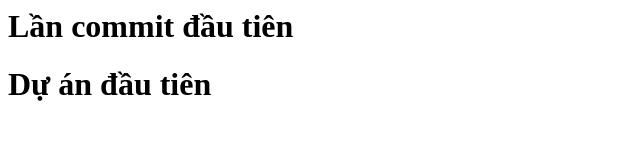
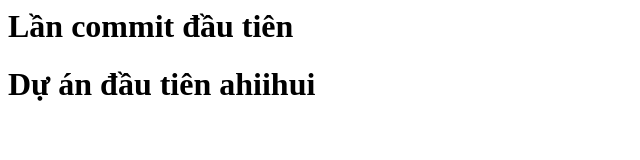
Before and after one commit to Luvyie/LapTrinhQuanLy, a plain HTML site: page index.html in a window 1280 px wide. Shown: the whole page, without its empty margins (0-640 px from the left). Drawn offline with Linux system fonts and the light colour scheme.

Commit message:
Update project title in index.html

```diff
--- a/index.html
+++ b/index.html
@@ -1,2 +1,2 @@
 <h1>Lần commit đầu tiên</h1>
-<h1>Dự án đầu tiên</h1>
+<h1>Dự án đầu tiên ahiihui</h1>
```
